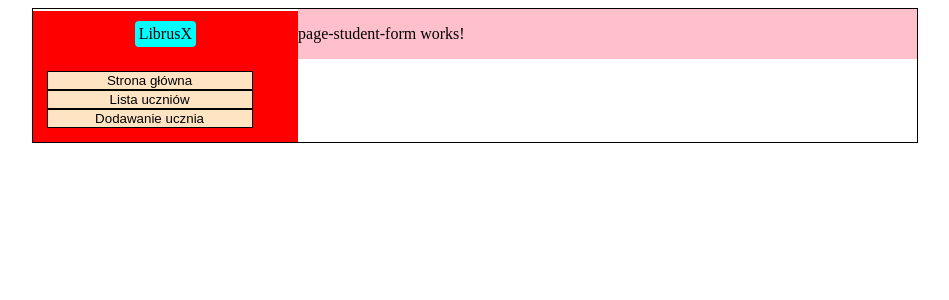
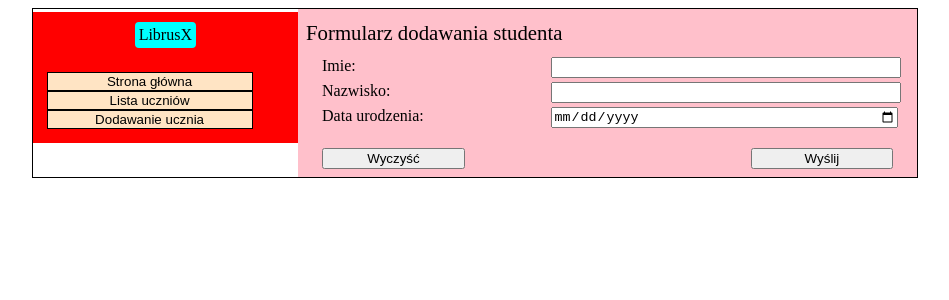
Before and after one commit to SaintAmeN/angular-students, an Angular app: page /student-form in a window 1280 px wide. Shown: the top 300 px of the page, without its empty margins (166-1115 px from the left). Built offline with nearby package versions, Linux system fonts and the light colour scheme.

Commit message:
Service i form

```diff
--- a/src/app/app.module.ts
+++ b/src/app/app.module.ts
@@ -9,6 +9,7 @@ import {AppRoutingModule} from "./app-routing.module";
 import { PageMainComponent } from './page-main/page-main.component';
 import { PageStudentListComponent } from './page-student-list/page-student-list.component';
 import { PageStudentFormComponent } from './page-student-form/page-student-form.component';
+import {StudentService} from "./student-service/student.service";
 
 @NgModule({
   declarations: [
@@ -24,7 +25,7 @@ import { PageStudentFormComponent } from './page-student-form/page-student-form.
     BrowserModule,
     AppRoutingModule
   ],
-  providers: [],
+  providers: [StudentService],
   bootstrap: [AppComponent]
 })
 export class AppModule { }
--- /dev/null
+++ b/src/app/model/StudentModel.ts
@@ -0,0 +1,8 @@
+// export ==> public
+// type StudentModel ==> class StudentModel {}
+export type StudentModel = {
+  lp: number
+  imie: string
+  nazwisko: string
+  dataUrodzenia: string
+}
--- a/src/app/page-student-form/page-student-form.component.css
+++ b/src/app/page-student-form/page-student-form.component.css
@@ -0,0 +1,51 @@
+.kontener-formularza {
+  padding: 12px 8px 4px 8px;
+}
+
+.tytul-formularza {
+  font-size: 1.3em;
+}
+
+.pola-formularza {
+  padding: 12px 16px 4px 16px;
+  display: flex;
+  flex-direction: column;
+}
+
+.pole-formularza {
+  display: flex;
+  flex-direction: row;
+  padding-bottom: 4px;
+}
+
+.pole-formularza label {
+  min-width: 40%;
+}
+
+.pole-formularza input {
+  min-width: 60%;
+}
+
+.guziki-formularza {
+  padding: 12px 16px 4px 16px;
+  display: flex;
+  flex-direction: row;
+}
+
+.guziki-formularza div {
+  width: 50%;
+}
+
+.guzik-reset-kontener{
+  display: flex;
+  flex-direction: row;
+}
+
+.guzik-submit-kontener{
+  display: flex;
+  flex-direction: row-reverse;
+}
+
+.guziki-formularza div button {
+  width: 50%;
+}
--- a/src/app/page-student-form/page-student-form.component.html
+++ b/src/app/page-student-form/page-student-form.component.html
@@ -1 +1,31 @@
-<p>page-student-form works!</p>
+<div class="kontener-formularza">
+  <div class="tytul-formularza">
+    Formularz dodawania studenta
+  </div>
+  <div class="pola-formularza">
+    <div class="pole-formularza">
+      <label>Imie:</label>
+      <input type="text">
+    </div>
+    <div class="pole-formularza">
+      <label>Nazwisko:</label>
+      <input type="text">
+    </div>
+    <div class="pole-formularza">
+      <label>Data urodzenia:</label>
+      <input type="date">
+    </div>
+  </div>
+  <div class="guziki-formularza">
+    <div class="guzik-reset-kontener">
+      <button class="guzik-reset">
+        Wyczyść
+      </button>
+    </div>
+    <div class="guzik-submit-kontener">
+      <button class="guzik-submit">
+        Wyślij
+      </button>
+    </div>
+  </div>
+</div>
--- a/src/app/page-student-list/page-student-list.component.html
+++ b/src/app/page-student-list/page-student-list.component.html
@@ -13,7 +13,7 @@
     <!--  BODY  -->
     <!--  BODY  -->
     <tbody>
-      <tr *ngFor="let student of studentList">
+      <tr *ngFor="let student of studentService.studentList">
         <td>{{student.lp}}</td>
         <td>{{student.imie}}</td>
         <td>{{student.nazwisko}}</td>
--- a/src/app/page-student-list/page-student-list.component.ts
+++ b/src/app/page-student-list/page-student-list.component.ts
@@ -1,11 +1,5 @@
 import {Component} from '@angular/core';
-
-export type StudentModel = {
-  lp: number,
-  imie: string,
-  nazwisko: string,
-  dataUrodzenia: string
-}
+import {StudentService} from "../student-service/student.service";
 
 @Component({
   selector: 'app-page-student-list',
@@ -13,28 +7,7 @@ export type StudentModel = {
   styleUrls: ['./page-student-list.component.css']
 })
 export class PageStudentListComponent {
-  studentList: StudentModel[] = [];
 
-  constructor() {
-    this.studentList = [
-      {
-        lp: 1,
-        imie: 'Pawel',
-        nazwisko: 'Gawel',
-        dataUrodzenia: '2022-01-05'
-      },
-      {
-        lp: 2,
-        imie: 'Gawel',
-        nazwisko: 'Pawel',
-        dataUrodzenia: '2022-01-05'
-      },
-      {
-        lp: 3,
-        imie: 'Pawelek',
-        nazwisko: 'Gawelek',
-        dataUrodzenia: '2022-01-05'
-      },
-    ]
+  constructor(protected studentService: StudentService) {
   }
 }
--- /dev/null
+++ b/src/app/student-service/student.service.ts
@@ -0,0 +1,19 @@
+import { Injectable } from '@angular/core';
+import {StudentModel} from "../model/StudentModel";
+
+@Injectable({
+  providedIn: 'root'
+})
+export class StudentService {
+  studentList: StudentModel[] = []
+
+  constructor() {
+    // push ==> add()
+    this.studentList.push({
+      lp: 1,
+      imie: 'pawel',
+      nazwisko: 'gawel',
+      dataUrodzenia: '2022-01-01'
+    })
+  }
+}
```
Also changed, not shown: 1 other file (tests, documents, lock files or other folders).
